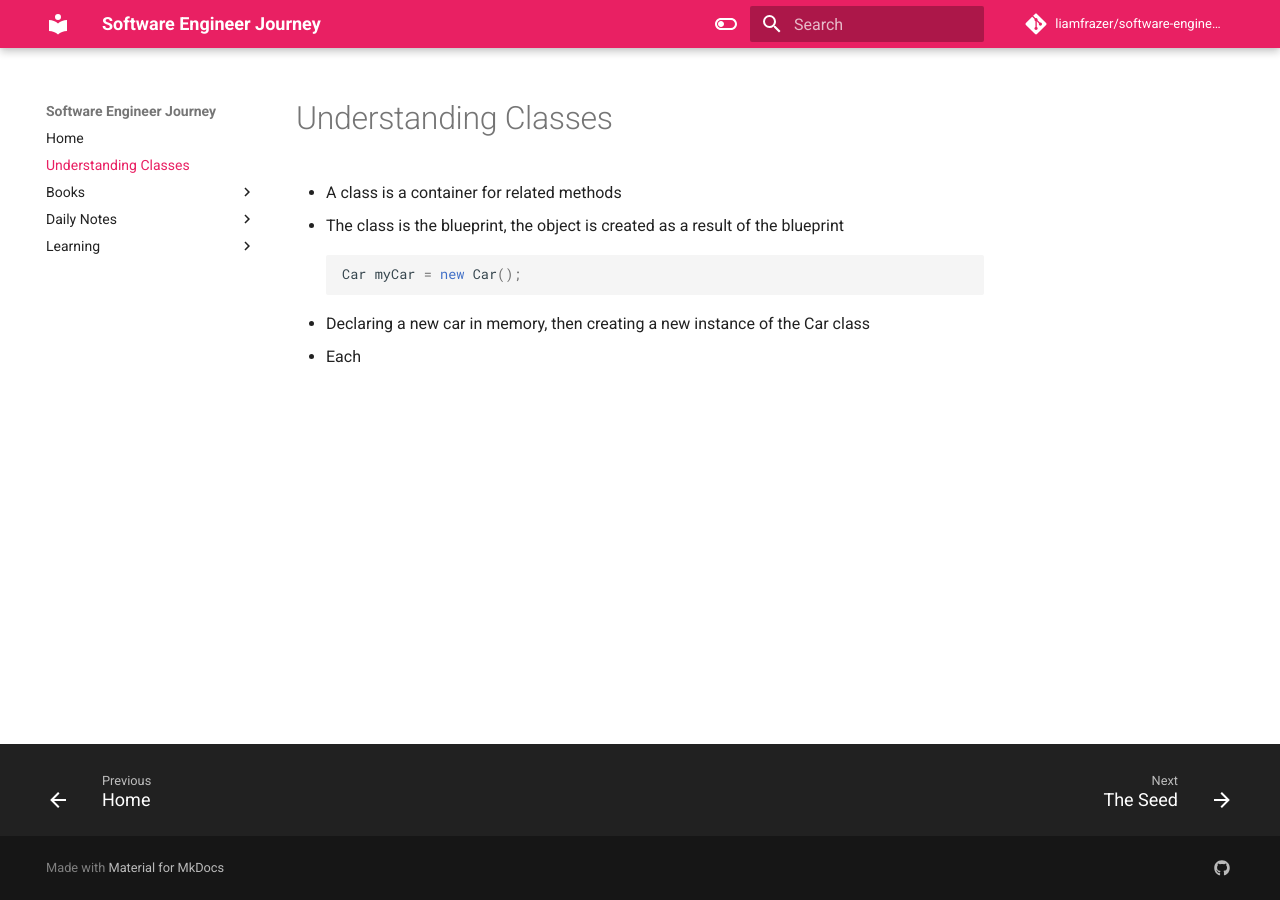
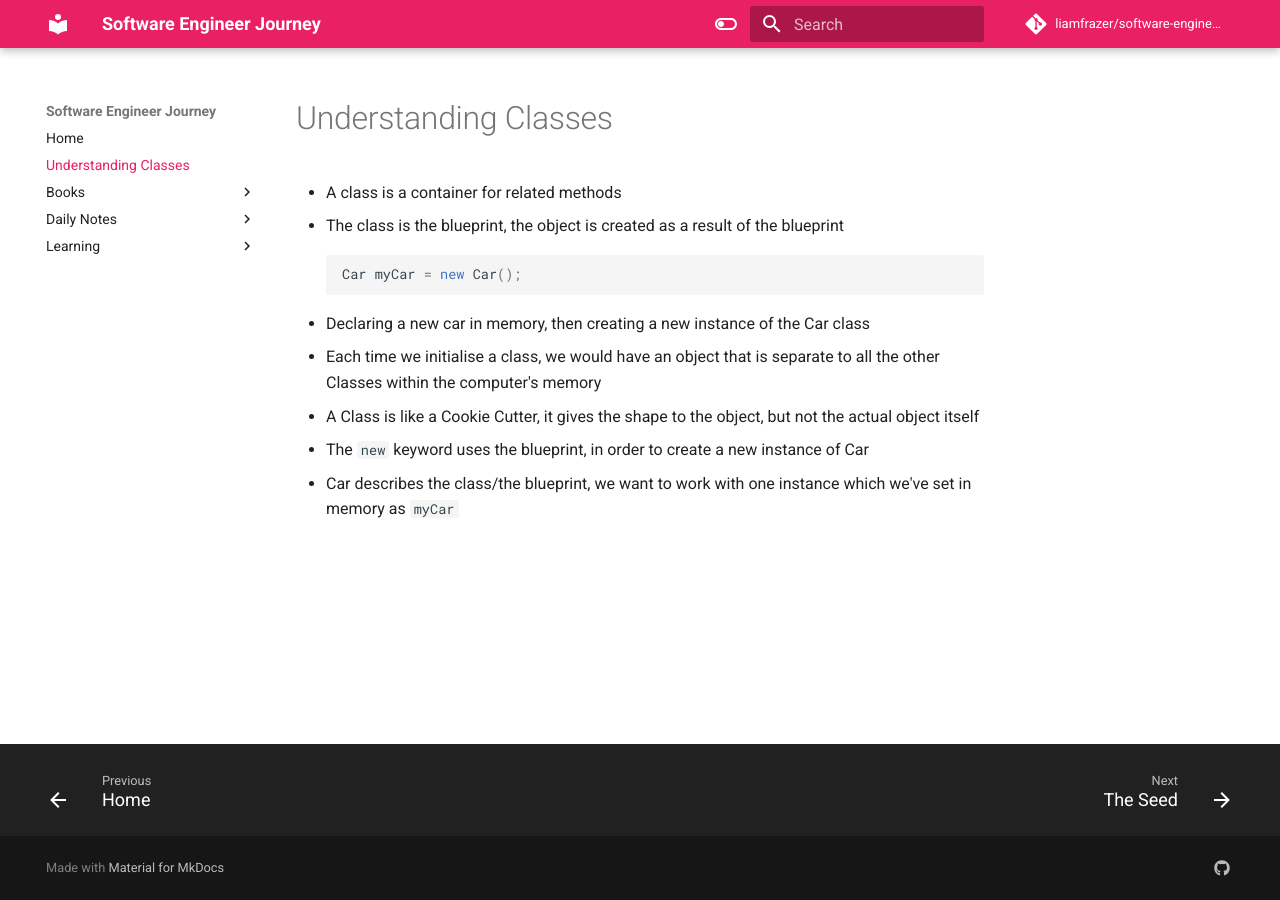
Before and after one commit to liamfrazer/software-engineer-journey, an MkDocs documentation site: the page built from docs/Understanding Classes.md, in a window 1280 px wide. Built offline with MkDocs 1.6.1 and Material for MkDocs 9.7.7, drawn with Linux system fonts in a browser that asks for light colours; comment, search, counter and statistics services are not loaded.

Commit message:
vault backup: 2024-01-07 11:02:51

````diff
--- a/docs/Understanding Classes.md
+++ b/docs/Understanding Classes.md
@@ -10,4 +10,8 @@ tags:
 Car myCar = new Car();
 ```
 * Declaring a new car in memory, then creating a new instance of the Car class
-* Each
+* Each time we initialise a class, we would have an object that is separate to all the other Classes within the computer's memory
+* A Class is like a Cookie Cutter, it gives the shape to the object, but not the actual object itself
+
+* The `new` keyword uses the blueprint, in order to create a new instance of Car
+* Car describes the class/the blueprint, we want to work with one instance which we've set in memory as `myCar`
````
